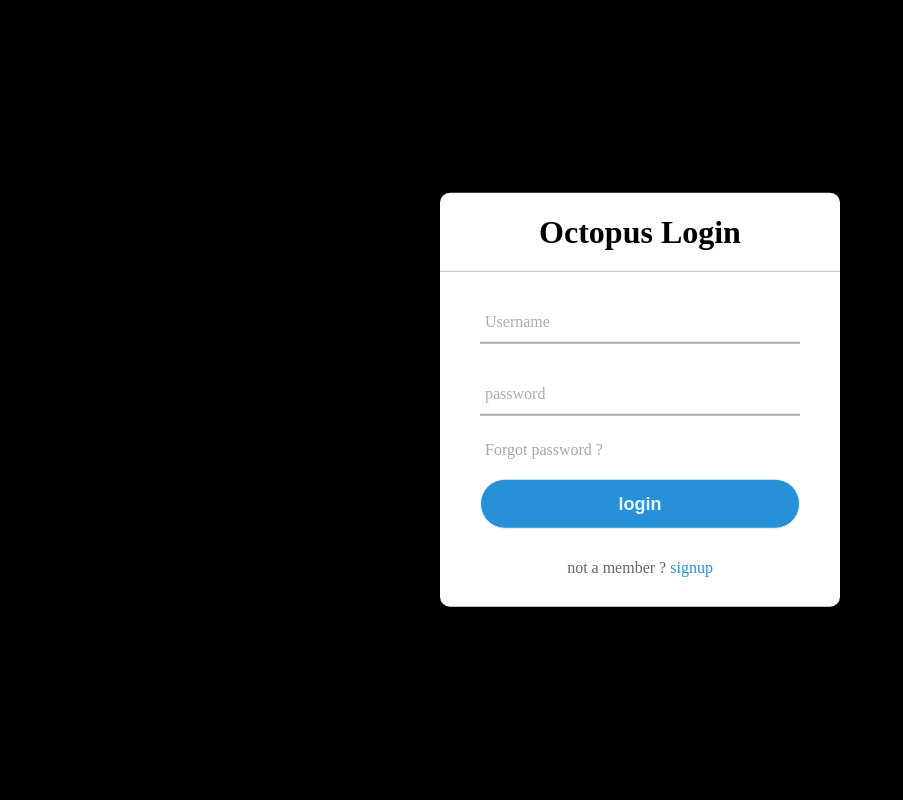
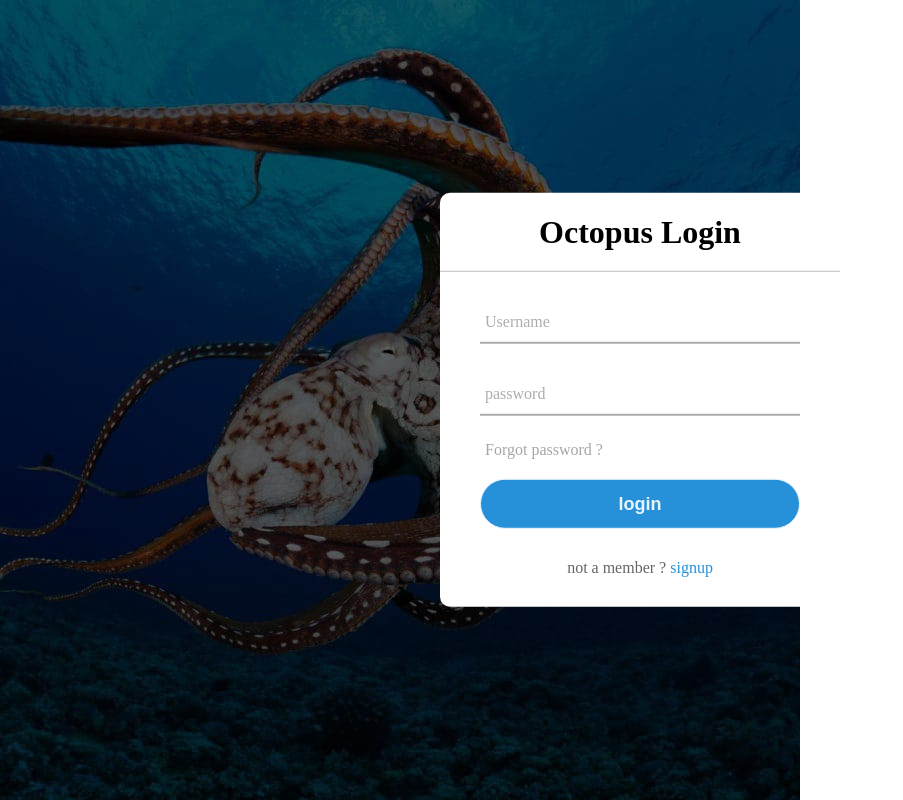
Before and after one commit to Octopus-ssh/octopus-web-, a PHP site: page /login.html in a window 1280 px wide. Shown: the whole page, without its empty margins (0-903 px from the left). Run offline with PHP 8.4, Linux system fonts and the light colour scheme.

Commit message:
Update style.css

```diff
--- a/style.css
+++ b/style.css
@@ -3,7 +3,7 @@ body
     margin: 0;
     padding: 0;
     font-family: montserrat;
-    background-color: black;
+    background-image: url("polpo4.jpeg");
     background-repeat: no-repeat;
     height: 100vh;
     overflow:hidden;
```
